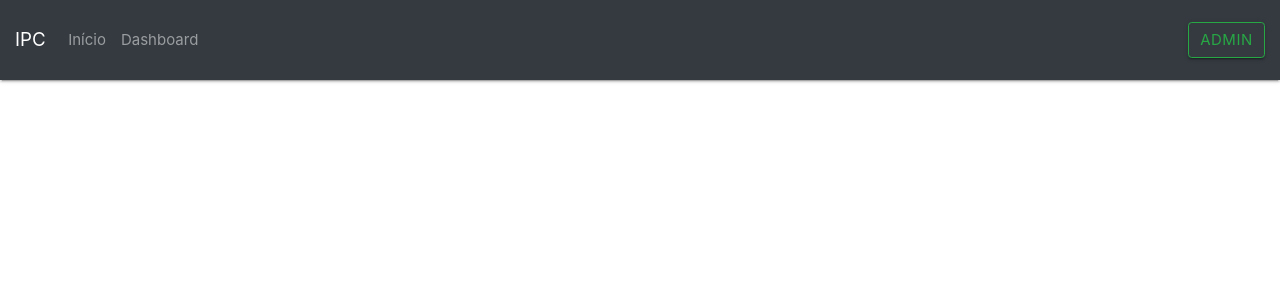
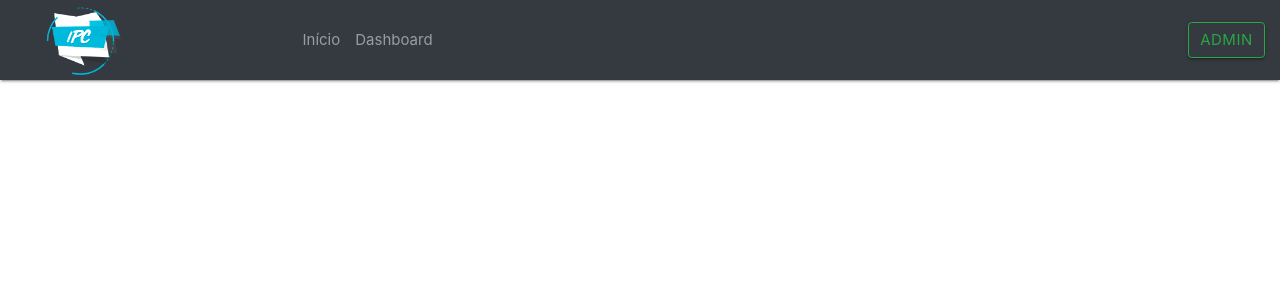
Before and after one commit to dvespasiano/IPCcomThiago, an Angular app: page /home in a window 1280 px wide. Shown: the top 300 px of the page. Built offline with nearby package versions, Linux system fonts and the light colour scheme.

Commit message:
mudança na nav (logo)

```diff
--- a/src/app/navbar/navbar.component.css
+++ b/src/app/navbar/navbar.component.css
@@ -1,3 +1,13 @@
 .navbar{
     height:80px;
 }
+.nav-item:hover{
+    background-color:#35a8e0;
+}
+/*Imagens*/
+
+.imgLogo{
+    width: 30%;
+    height: 30%;
+    margin-left: 10%;
+}
--- a/src/app/navbar/navbar.component.html
+++ b/src/app/navbar/navbar.component.html
@@ -1,5 +1,5 @@
 <nav class="navbar navbar-expand-lg navbar-dark bg-dark">
-  <a class="navbar-brand" href="/home">IPC</a>
+  <a class="navbar-brand" href="/home"><img src="assets/logo.png" class="imgLogo"></a>
   <button class="navbar-toggler" type="button" data-toggle="collapse" data-target="#navbarSupportedContent" aria-controls="navbarSupportedContent" aria-expanded="false" aria-label="Toggle navigation">
     <span class="navbar-toggler-icon"></span>
   </button>
```
Also changed, not shown: src/app/app.component.html (line endings or trailing spaces), src/assets/logo.png (added).
